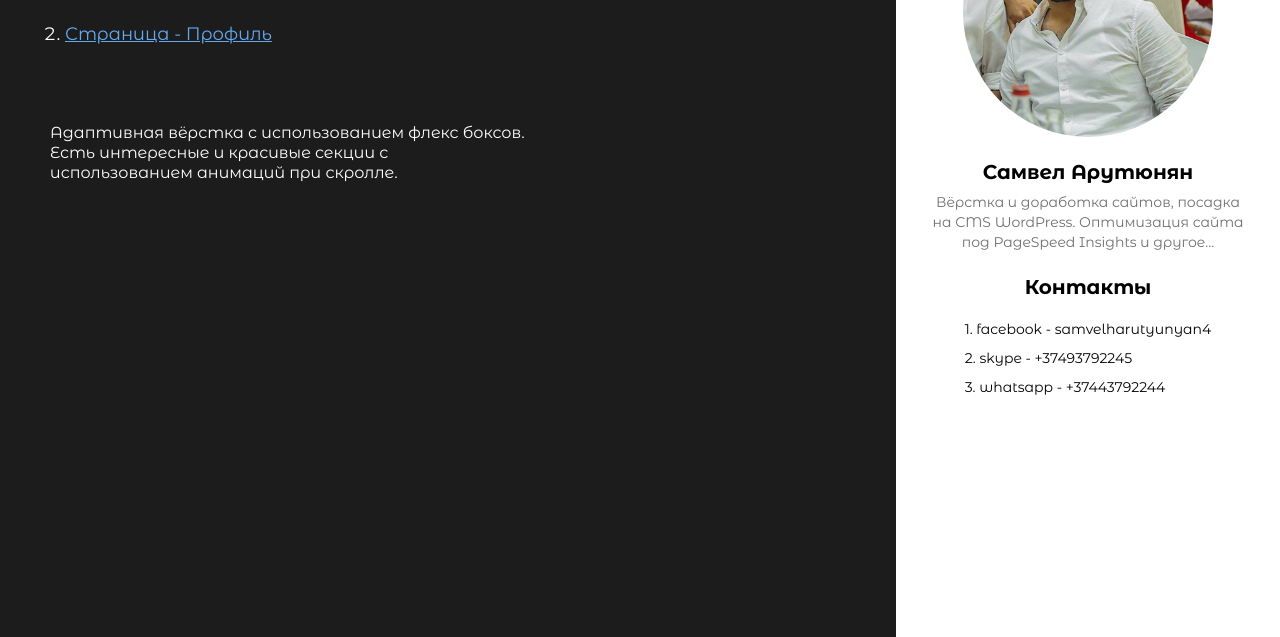
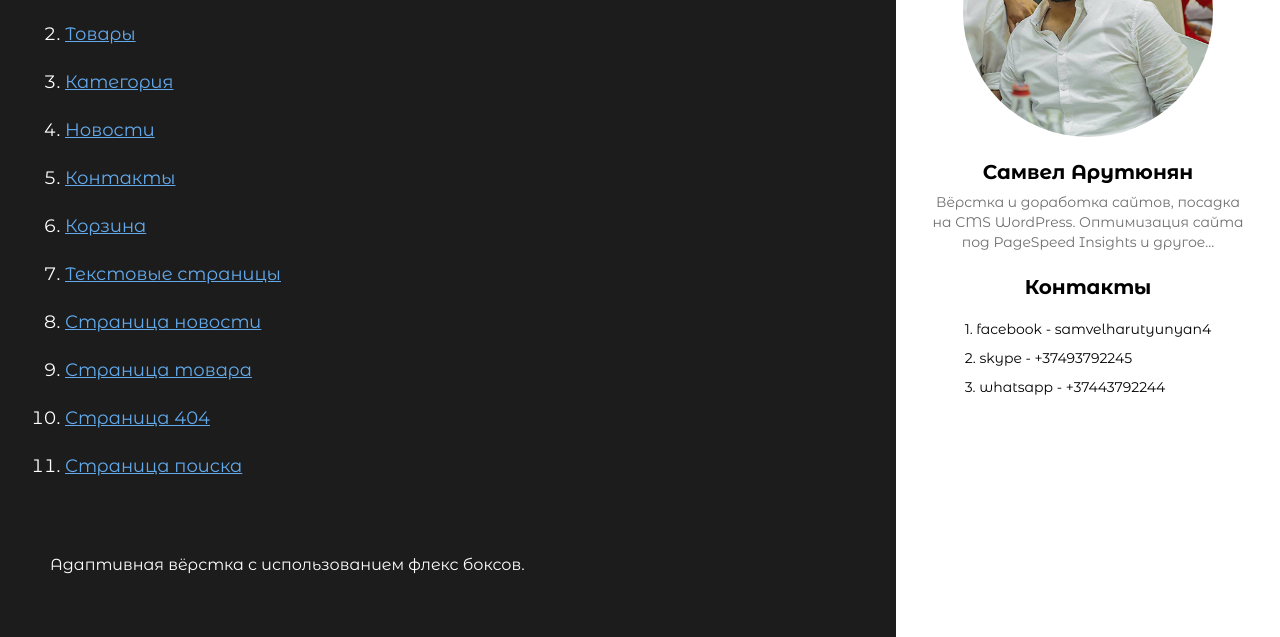
Before and after one commit to samoprod/portfolio-miniyoko-new, a plain HTML site: page index.html in a window 1280 px wide. Shown: the part 163-800 px from the top of the page. Drawn offline with Linux system fonts and the light colour scheme.

Commit message:
Update index.html

```diff
--- a/index.html
+++ b/index.html
@@ -20,12 +20,23 @@
 			<div class="project-info">
 				<h1>Проект <span>&lt;&lt;Mi-Talent - Talent Agency&gt;&gt;</span></h1>
 				<ol class="project-info__list">
-					<li><a target="_blank" href="https://samoprod.github.io/samoprod.github.io/">Главная</a></li>
-					<li><a target="_blank" href="https://samoprod.github.io/samoprod.github.io/profile.html">Страница - Профиль</a></li>
+					<li><a target="_blank" href="https://samoprod.github.io/portfolio-miniyoko-new/pages/index.html">Главная</a></li>
+					<li><a target="_blank" href="https://samoprod.github.io/portfolio-miniyoko-new/pages/catalog.html">Товары</a></li>
+					<li><a target="_blank" href="https://samoprod.github.io/portfolio-miniyoko-new/pages/category.html">Категория</a></li>
+					<li><a target="_blank" href="https://samoprod.github.io/portfolio-miniyoko-new/pages/news.html">Новости</a></li>
+					<li><a target="_blank" href="https://samoprod.github.io/portfolio-miniyoko-new/pages/contacts.html">Контакты</a></li>
+					<li><a target="_blank" href="https://samoprod.github.io/portfolio-miniyoko-new/pages/cart.html">Корзина</a></li>
+					<li><a target="_blank" href="https://samoprod.github.io/portfolio-miniyoko-new/pages/textpage.html">Текстовые страницы</a></li>
+					<li><a target="_blank" href="https://samoprod.github.io/portfolio-miniyoko-new/pages/news-item.html">Страница новости</a></li>
+					<li><a target="_blank" href="https://samoprod.github.io/portfolio-miniyoko-new/pages/product.html">Страница товара</a></li>
+					<li><a target="_blank" href="https://samoprod.github.io/portfolio-miniyoko-new/pages/404.html">Страница 404</a></li>
+					<li><a target="_blank" href="https://samoprod.github.io/portfolio-miniyoko-new/pages/search.html">Страница поиска</a></li>
 				</ol>
+
+
+
 				<p class="project-info__descr">
 					Адаптивная вёрстка с использованием флекс боксов.
-					Есть интересные и красивые секции с использованием анимаций при скролле.
 				</p>
 			</div>
 
```
